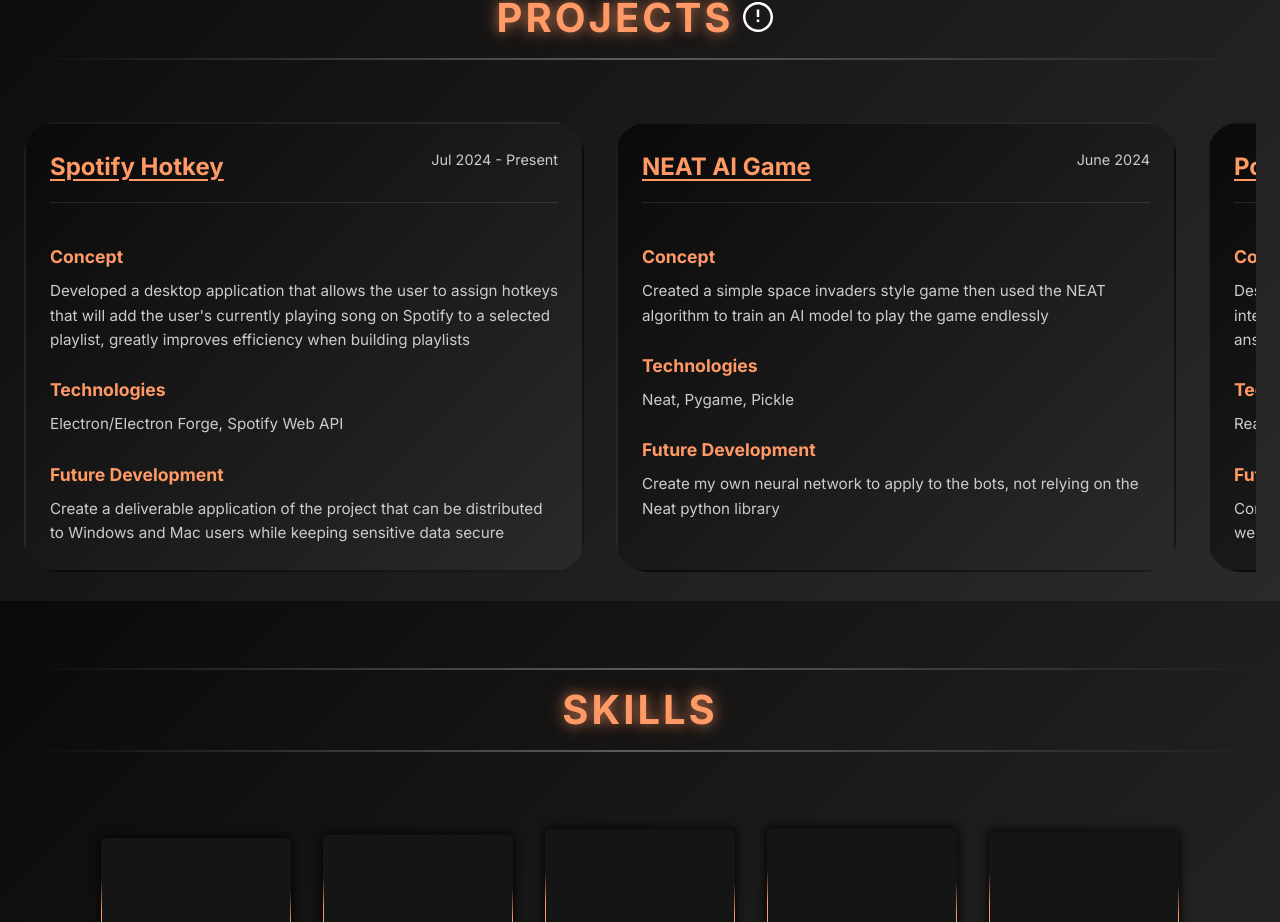
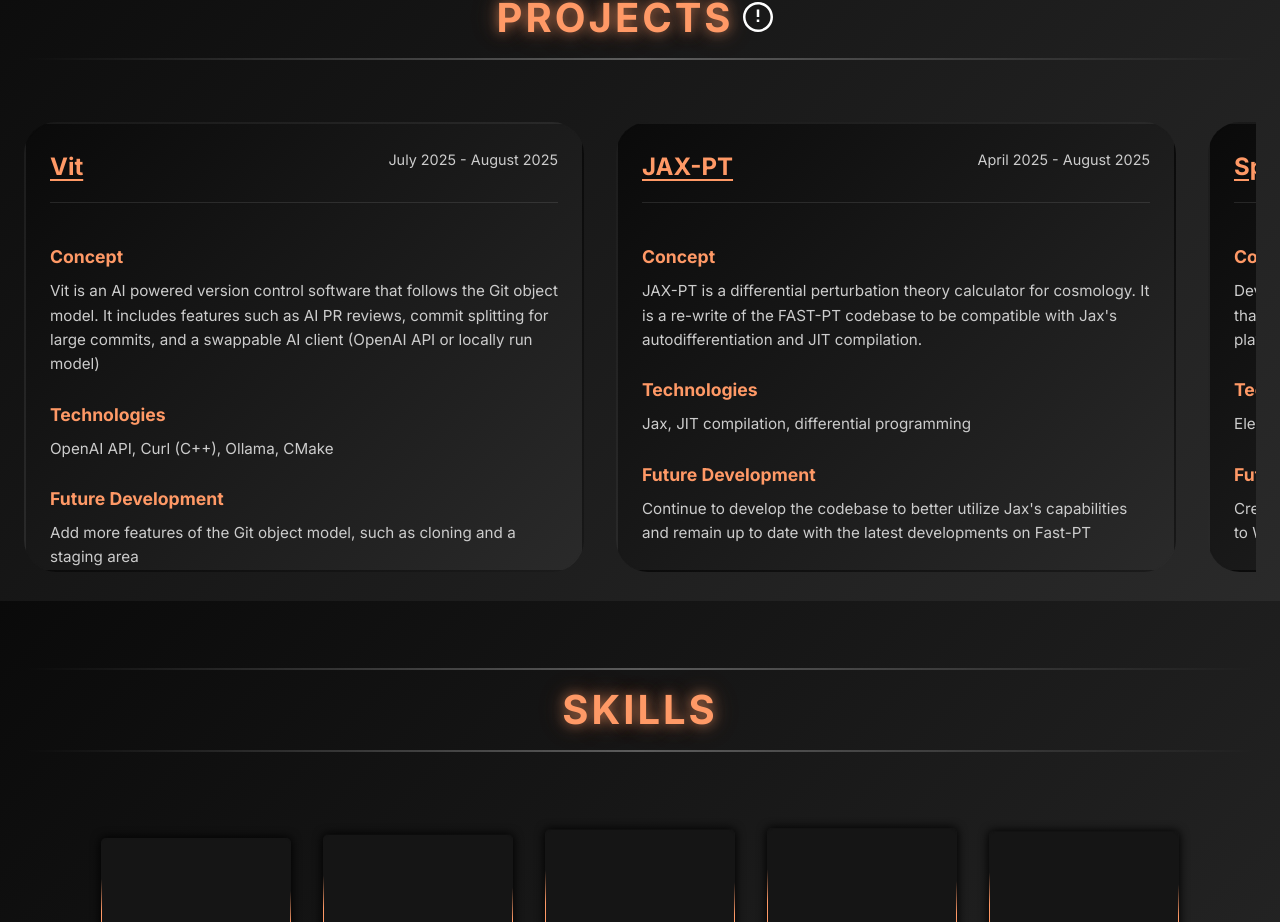
Before and after one commit to vschac/vportfolio, a React (Create React App) app: page / in a window 1280 px wide. Shown: the part 1799-2721 px from the top of the page. Built offline with nearby package versions, Linux system fonts and the light colour scheme; no server answers.

Commit message:
updated projects

```diff
--- a/src/App.js
+++ b/src/App.js
@@ -149,8 +149,26 @@
         </h2>
         <div className="projects-grid">
           <ProjectCard
+            title="Vit"
+            date="July 2025 - August 2025"
+            concept="Vit is an AI powered version control software that follows the Git object model. It includes features such as AI PR reviews, commit splitting for large commits, and a swappable AI client (OpenAI API or locally run model)"
+            tech="OpenAI API, Curl (C++), Ollama, CMake"
+            future="Add more features of the Git object model, such as cloning and a staging area"
+            githubLink="https://github.com/vschac/vit"
+          />
+
+          <ProjectCard
+            title="JAX-PT"
+            date="April 2025 - August 2025"
+            concept="JAX-PT is a differential perturbation theory calculator for cosmology. It is a re-write of the FAST-PT codebase to be compatible with Jax's autodifferentiation and JIT compilation."
+            tech="Jax, JIT compilation, differential programming"
+            future="Continue to develop the codebase to better utilize Jax's capabilities and remain up to date with the latest developments on Fast-PT"
+            githubLink="https://github.com/vschac/jax-pt"
+          />
+
+          <ProjectCard
             title="Spotify Hotkey"
-            date="Jul 2024 - Present"
+            date="Jul 2024"
             concept="Developed a desktop application that allows the user to assign hotkeys that will add the user's currently playing song on Spotify to a selected playlist, greatly improves efficiency when building playlists"
             tech="Electron/Electron Forge, Spotify Web API"
             future="Create a deliverable application of the project that can be distributed to Windows and Mac users while keeping sensitive data secure"
@@ -177,7 +195,7 @@
 
           <ProjectCard
             title="Clubhub"
-            date="November 2024 - Present"
+            date="October 2024 - December 2024"
             concept="A centralized platform for managing and discovering university clubs and organizations"
             tech="React, Next.js, Flask, Supabase, TailwindCSS"
             future="Accumulate current Northeastern clubs and organizations into the database"
```
